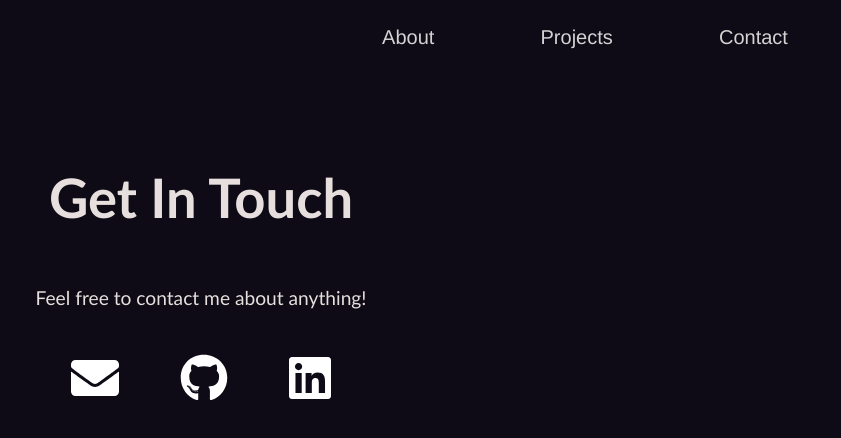
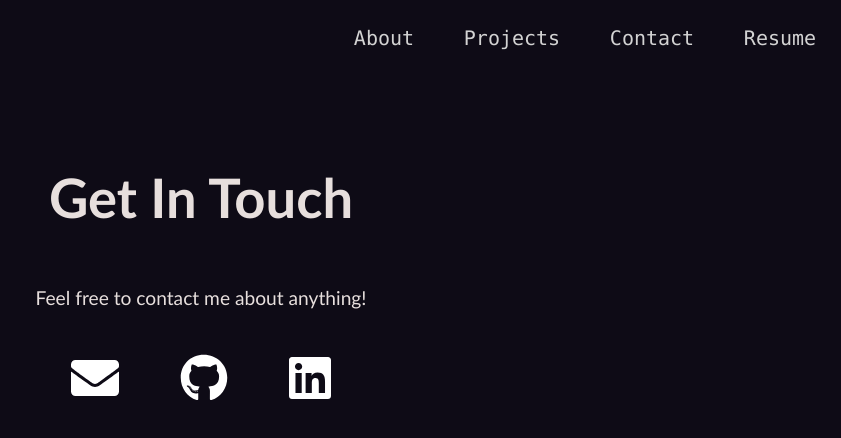
Before and after one commit to chainchompa/portfolio, a React (Create React App) app: page /contact in a window 1280 px wide. Shown: the top 438 px of the page, without its empty margins (439-1280 px from the left). Built offline with nearby package versions, Linux system fonts and the light colour scheme.

Commit message:
added resume to website

```diff
--- a/src/components/Navigation.css
+++ b/src/components/Navigation.css
@@ -10,7 +10,7 @@
     justify-content: space-around;
     width: 40%;
     margin-left: 60%;
-    font-family: 'Source Sans Pro', Helvetica, Arial, sans-serif;
+    font-family: "SF Mono", "Fira Code", "Fira Mono", "Roboto Mono", "Lucida Console", Monaco, monospace;
     font-size: 20px;
     margin-top: 2%;
 
--- a/src/components/Navigation.js
+++ b/src/components/Navigation.js
@@ -1,4 +1,6 @@
 import React from "react";
+import Pdf from '../documents/Resume.pdf';
+
 import { Link } from "react-router-dom";
 import "./Navigation.css";
 
@@ -36,6 +38,7 @@ class Navigation extends React.Component {
             <Link to="/contact" style={{ textDecoration: "none", color: this.state.activePage == "contact" ? "#A239CA" : "" }}>
               Contact
             </Link>
+            <a href = {Pdf} target = "_blank" style={{ textDecoration: "none"}}>Resume</a>
           </div>
         </div>
       );
--- /dev/null
+++ b/src/components/Resume.js
@@ -0,0 +1,16 @@
+import React, { Component } from 'react';
+import Pdf from '../Documents/Resume.pdf';
+
+class Download extends Component {
+
+  render() {
+
+    return (
+      <div className = "App">
+        <a href = {Pdf} target = "_blank">Download Pdf</a>
+      </div>
+    );
+  }
+}
+
+export default Download;
```
Also changed, not shown: 1 other file (tests, documents, lock files or other folders).
